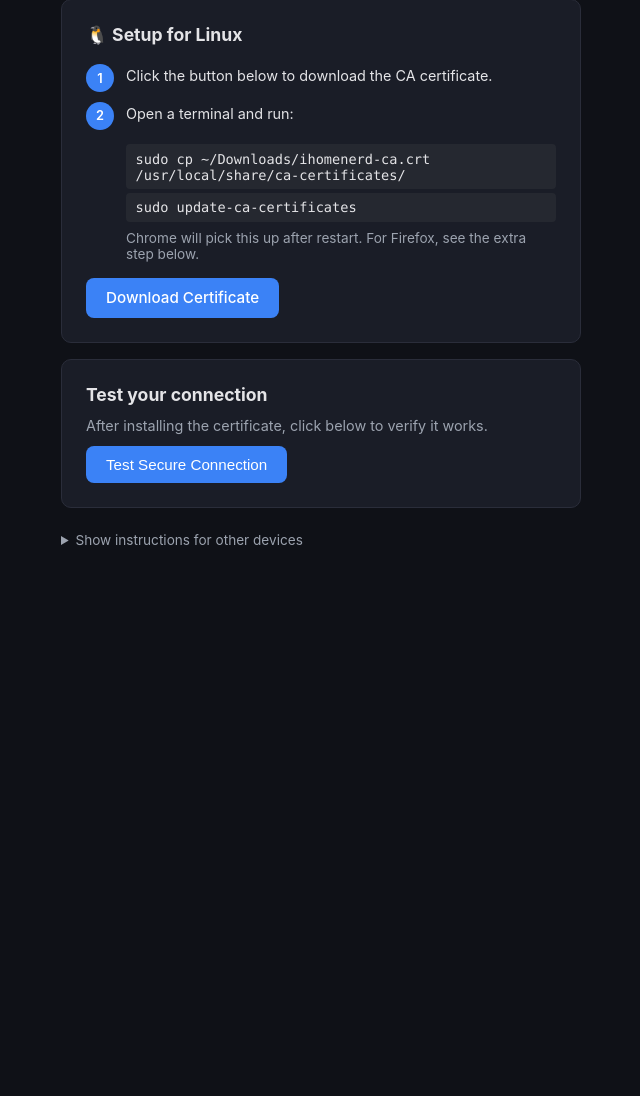
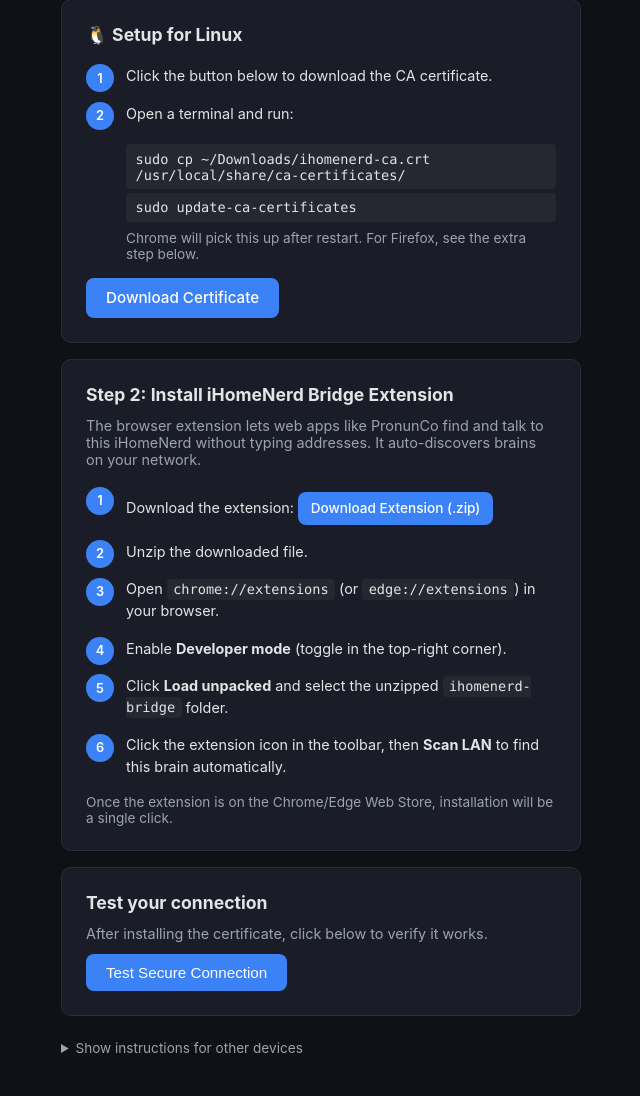
Before and after one commit to llm-case-studies/iHomeNerd, a FastAPI app: page /setup in a window 1280 px wide. Shown: the part 234-1330 px from the top of the page, without its empty margins (319-959 px from the left). Before the commit the page ends 780 px from the top, so only its background shows below. Run offline with FastAPI, Linux system fonts and the light colour scheme; some libraries are stand-ins or nearby versions.

Commit message:
Add extension install flow to /setup page and serve extension zip
- /setup/extension endpoint serves ihomenerd-bridge as downloadable zip
- Setup page Step 2: detects if extension is already installed via
  postMessage ping, shows browser-specific install instructions if not
- Chrome/Edge: download zip, load unpacked, scan LAN
- Firefox: download zip, load temporary add-on
- Content script now also injects on *.local origins so the setup
  page extension check works when served from the brain

Co-Authored-By: Claude Opus 4.6 <noreply@anthropic.com>

```diff
--- a/backend/app/main.py
+++ b/backend/app/main.py
@@ -209,6 +209,30 @@ async def download_mobileconfig():
     )
 
 
+@app.get("/setup/extension")
+async def download_extension_zip():
+    """Download the iHomeNerd Bridge extension as a zip for sideloading."""
+    import io
+    import zipfile
+
+    ext_dir = Path(__file__).resolve().parent.parent.parent / "browser-extension" / "ihomenerd-bridge"
+    if not ext_dir.exists():
+        return HTMLResponse("<h1>Extension files not found</h1>", status_code=404)
+
+    buf = io.BytesIO()
+    with zipfile.ZipFile(buf, "w", zipfile.ZIP_DEFLATED) as zf:
+        for fpath in sorted(ext_dir.rglob("*")):
+            if fpath.is_file():
+                zf.write(fpath, f"ihomenerd-bridge/{fpath.relative_to(ext_dir)}")
+    buf.seek(0)
+
+    return Response(
+        content=buf.read(),
+        media_type="application/zip",
+        headers={"Content-Disposition": "attachment; filename=ihomenerd-bridge.zip"},
+    )
+
+
 @app.get("/setup/test")
 async def setup_test():
     """HTTPS test endpoint — if the browser can reach this, the cert is trusted."""
--- a/backend/app/templates/setup.html
+++ b/backend/app/templates/setup.html
@@ -133,6 +133,17 @@
         select the downloaded <code>ca.crt</code> file → check "Trust to identify websites" → OK.
       </li>
     </ol>
+  </div>
+
+  <!-- ============ EXTENSION ============ -->
+  <div class="card" id="extension-card">
+    <h2>Step 2: Install iHomeNerd Bridge Extension</h2>
+    <p style="font-size:0.9rem; color:var(--muted); margin-bottom:0.75rem;">
+      The browser extension lets web apps like PronunCo find and talk to this
+      iHomeNerd without typing addresses. It auto-discovers brains on your network.
+    </p>
+    <div id="extension-status" class="test-result" style="display:none;"></div>
+    <div id="extension-install-instructions"></div>
   </div>
 
   <!-- ============ TEST ============ -->
@@ -365,6 +376,103 @@ for (const key of Object.keys(PLATFORMS)) {
   }
 }
 
+// ---- Extension detection & install instructions ----
+function checkExtension() {
+  const statusEl = document.getElementById('extension-status');
+  const instructionsEl = document.getElementById('extension-install-instructions');
+
+  // Try to detect iHomeNerd Bridge extension via postMessage
+  let responded = false;
+  const requestId = 'setup-check-' + Date.now();
+
+  function onMessage(event) {
+    if (event.source !== window) return;
+    const d = event.data;
+    if (!d) return;
+    // Check for iHomeNerd bridge or PronunCo legacy bridge response
+    if ((d.source === 'ihomenerd-bridge-extension' || d.source === 'pronunco-local-bridge-extension')
+        && d.requestId === requestId) {
+      responded = true;
+      window.removeEventListener('message', onMessage);
+      statusEl.style.display = 'block';
+      statusEl.className = 'test-result success';
+      statusEl.innerHTML = '✅ <strong>Extension detected!</strong> iHomeNerd Bridge is active in this browser.';
+      instructionsEl.innerHTML = '<p style="font-size:0.9rem; margin-top:0.5rem;">You\'re all set. The extension will auto-discover this brain. Open the extension popup to verify.</p>';
+    }
+  }
+
+  window.addEventListener('message', onMessage);
+
+  // Send a ping
+  window.postMessage({
+    source: 'ihomenerd-bridge-page',
+    type: 'ihomenerd-bridge/request',
+    requestId: requestId,
+    payload: { kind: 'ihomenerd-bridge/ping' },
+  }, window.location.origin || '*');
+
+  // Also try legacy protocol
+  window.postMessage({
+    source: 'pronunco-local-bridge-page',
+    type: 'pronunco-local-bridge/request',
+    requestId: requestId,
+    payload: { kind: 'pronunco-local-bridge/ping' },
+  }, window.location.origin || '*');
+
+  // If no response after 600ms, show install instructions
+  setTimeout(() => {
+    if (responded) return;
+    window.removeEventListener('message', onMessage);
+    showExtensionInstallInstructions(instructionsEl);
+  }, 600);
+}
+
+function showExtensionInstallInstructions(container) {
+  const isFirefoxBrowser = /Firefox/i.test(navigator.userAgent);
+  const isChromium = /Chrome/i.test(navigator.userAgent) && !/Firefox/i.test(navigator.userAgent);
+
+  let html = '';
+
+  if (isChromium) {
+    html = `
+      <ol class="steps">
+        <li>Download the extension: <a class="btn" href="/setup/extension" download style="display:inline-flex;padding:0.4rem 0.8rem;font-size:0.85rem;margin-top:0.25rem;">Download Extension (.zip)</a></li>
+        <li>Unzip the downloaded file.</li>
+        <li>Open <code>chrome://extensions</code> (or <code>edge://extensions</code>) in your browser.</li>
+        <li>Enable <strong>Developer mode</strong> (toggle in the top-right corner).</li>
+        <li>Click <strong>Load unpacked</strong> and select the unzipped <code>ihomenerd-bridge</code> folder.</li>
+        <li>Click the extension icon in the toolbar, then <strong>Scan LAN</strong> to find this brain automatically.</li>
+      </ol>
+      <p class="note" style="margin-top:0.5rem;">Once the extension is on the Chrome/Edge Web Store, installation will be a single click.</p>`;
+  } else if (isFirefoxBrowser) {
+    html = `
+      <ol class="steps">
+        <li>Download the extension: <a class="btn" href="/setup/extension" download style="display:inline-flex;padding:0.4rem 0.8rem;font-size:0.85rem;margin-top:0.25rem;">Download Extension (.zip)</a></li>
+        <li>Open <code>about:debugging#/runtime/this-firefox</code> in Firefox.</li>
+        <li>Click <strong>Load Temporary Add-on</strong>.</li>
+        <li>Select the <code>manifest.json</code> file from the unzipped folder.</li>
+        <li>Click the extension icon, then <strong>Scan LAN</strong> to find this brain.</li>
+      </ol>
+      <p class="note" style="margin-top:0.5rem;">Firefox temporary add-ons are removed on restart. The Firefox Add-ons store listing will make this permanent.</p>`;
+  } else {
+    html = `
+      <ol class="steps">
+        <li>Download the extension: <a class="btn" href="/setup/extension" download style="display:inline-flex;padding:0.4rem 0.8rem;font-size:0.85rem;margin-top:0.25rem;">Download Extension (.zip)</a></li>
+        <li>Unzip and load it as an unpacked/temporary extension in your browser's developer mode.</li>
+        <li>Click the extension icon, then <strong>Scan LAN</strong> to find this brain.</li>
+      </ol>`;
+  }
+
+  container.innerHTML = html;
+}
+
+// Run extension check after page loads
+if (document.readyState === 'loading') {
+  document.addEventListener('DOMContentLoaded', checkExtension);
+} else {
+  checkExtension();
+}
+
 // ---- Test connection ----
 async function testConnection() {
   const el = document.getElementById('test-result');
```
Also changed, not shown: browser-extension/ihomenerd-bridge/manifest.json.
